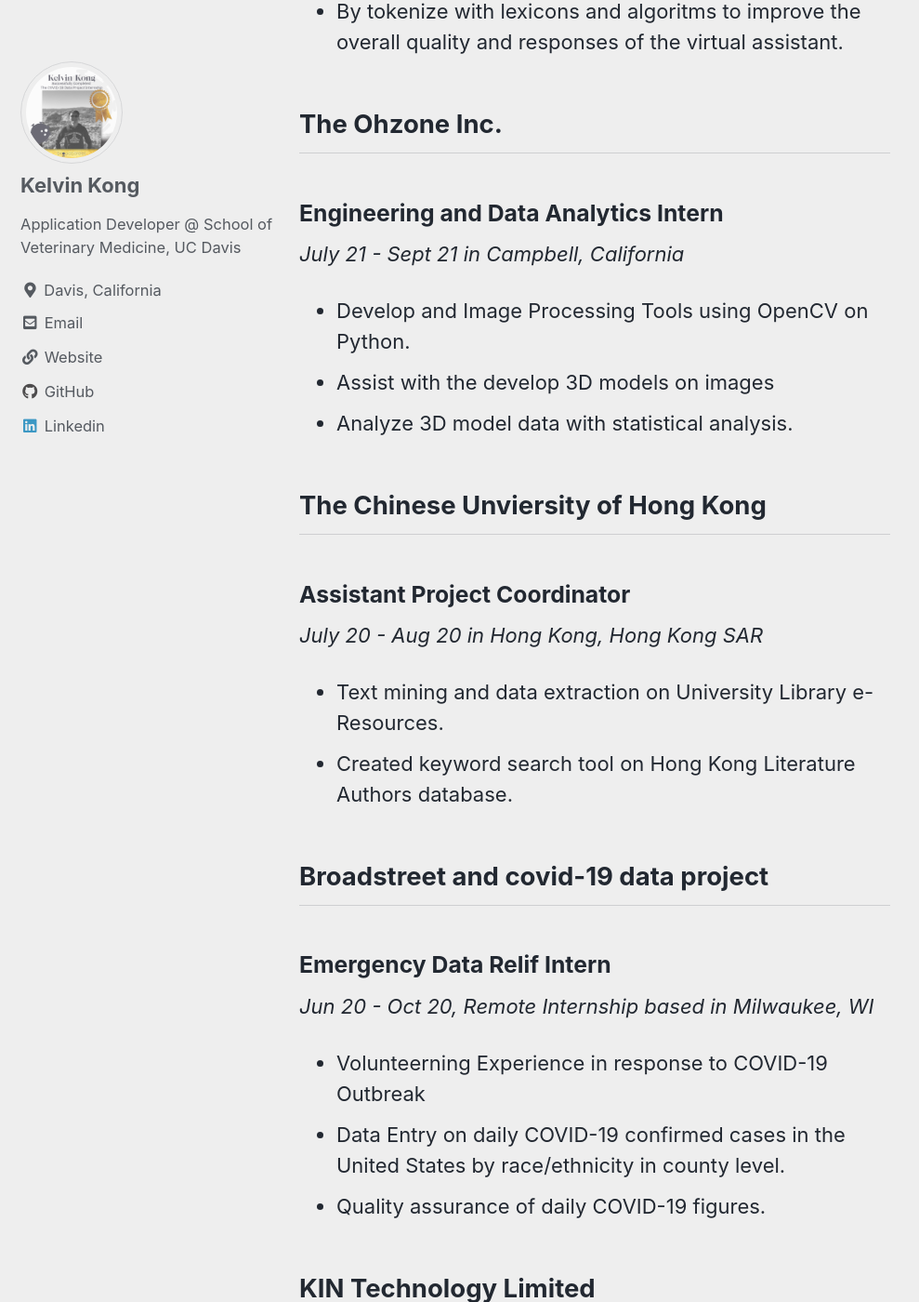
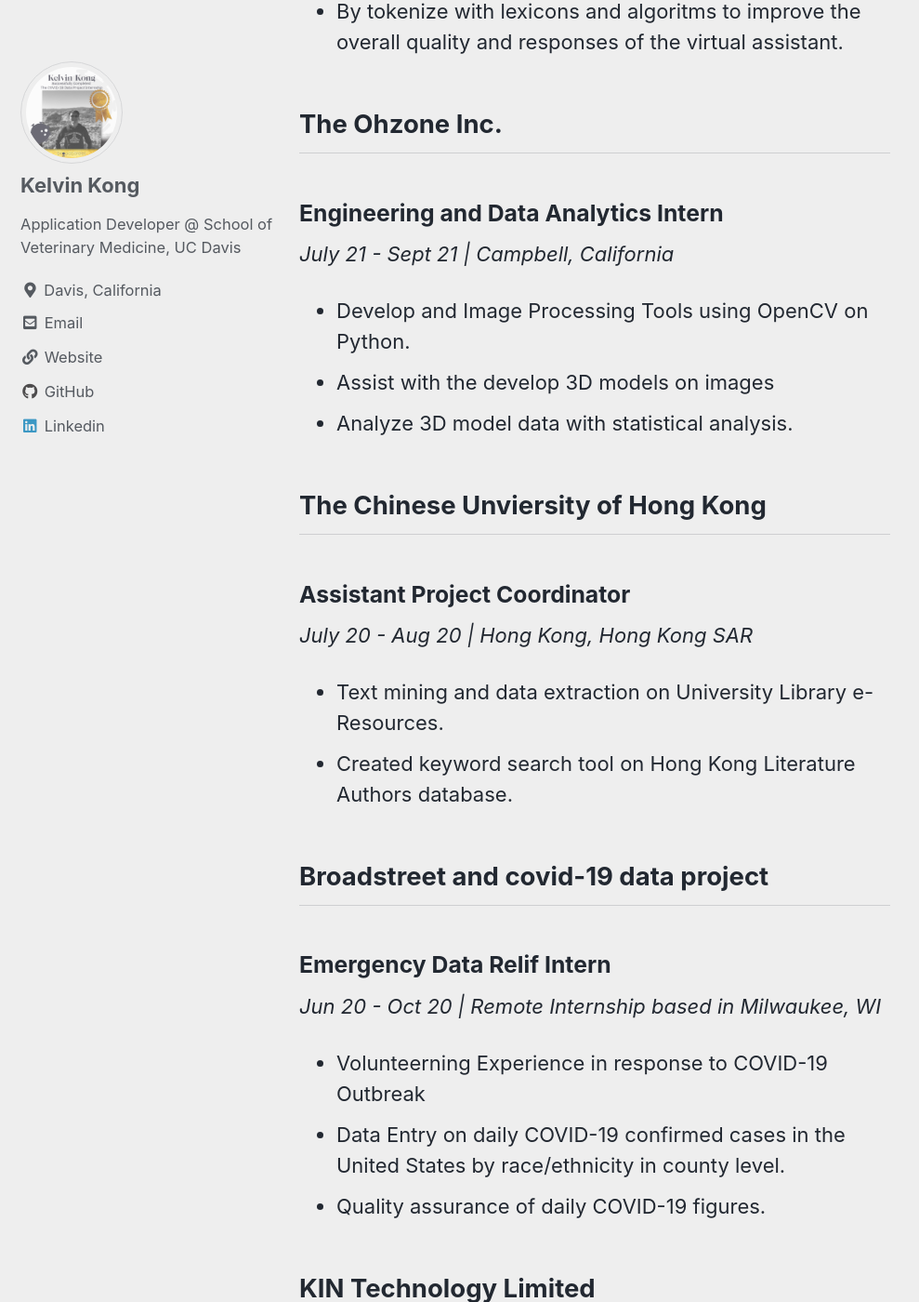
Before and after one commit to kelvin-cykong/kelvin-cykong.github.io, a Jekyll site: the page built from pages/work-exp.md, in a window 1280 px wide and 1400 px high, scrolled down 1404 px. Shown: the whole window at 93% size, without its empty margins (0-989 px from the left). Built offline with Jekyll 4.4.1, drawn with Linux system fonts in a browser that asks for light colours; cached includes are drawn as plain includes; comment, search, counter and statistics services are not loaded; some of the changed text lies outside the part shown.

Commit message:
Update work-exp.md

```diff
--- a/pages/work-exp.md
+++ b/pages/work-exp.md
@@ -25,7 +25,7 @@
 
 ## The Ohzone Inc.
 ### Engineering and Data Analytics Intern
-*July 21 - Sept 21 in Campbell, California*
+*July 21 - Sept 21 | Campbell, California*
 - Develop and Image Processing Tools using OpenCV on Python.
 - Assist with the develop 3D models on images
 - Analyze 3D model data with statistical analysis.
@@ -34,7 +34,7 @@
 
 ## The Chinese Unviersity of Hong Kong
 ### Assistant Project Coordinator
-*July 20 - Aug 20 in Hong Kong, Hong Kong SAR*
+*July 20 - Aug 20 | Hong Kong, Hong Kong SAR*
 - Text mining and data extraction on University Library e-Resources.
 - Created keyword search tool on Hong Kong Literature Authors database.
 
@@ -42,7 +42,7 @@
 
 ## Broadstreet and covid-19 data project
 ### Emergency Data Relif Intern
-*Jun 20 - Oct 20, Remote Internship based in Milwaukee, WI*
+*Jun 20 - Oct 20 | Remote Internship based in Milwaukee, WI*
 - Volunteerning Experience in response to COVID-19 Outbreak
 - Data Entry on daily COVID-19 confirmed cases in the United States by race/ethnicity in county level.
 - Quality assurance of daily COVID-19 figures.
```
Also changed, not shown: other parts of pages/work-exp.md (+2 -1 lines).
